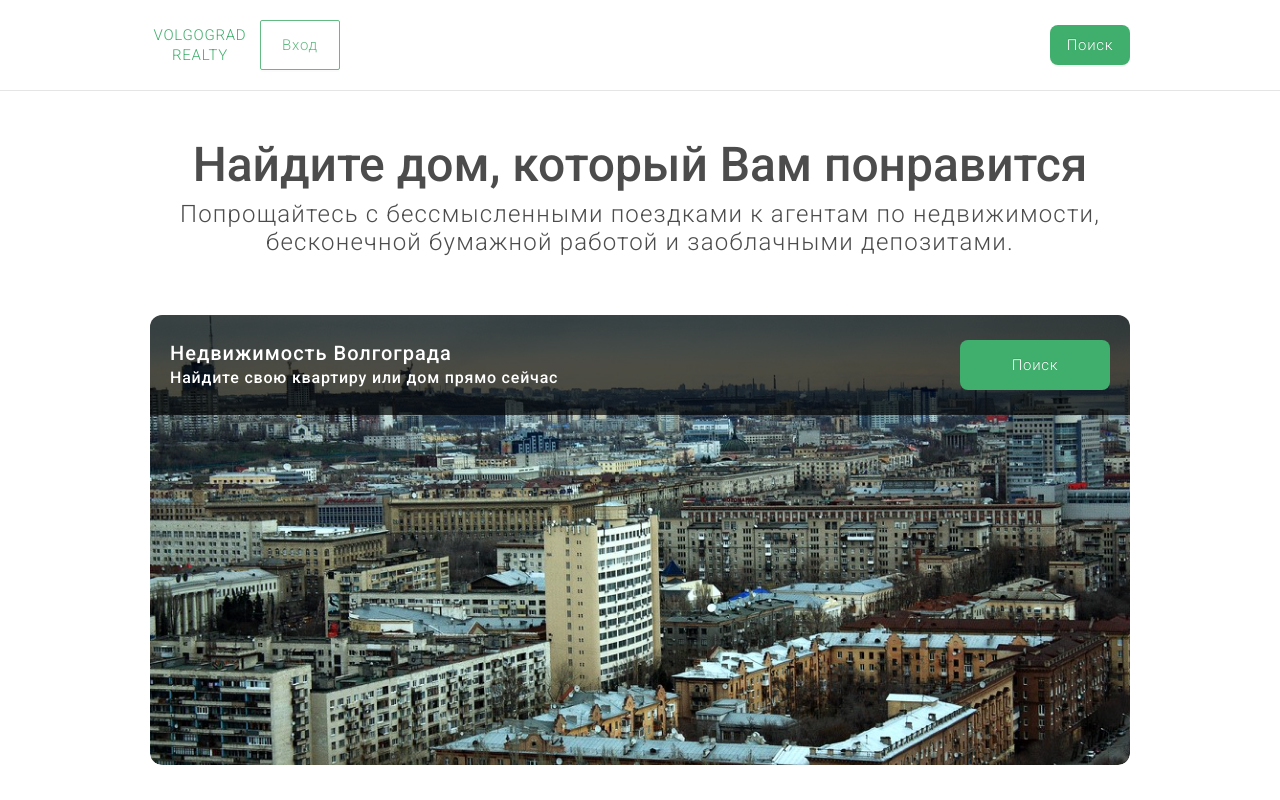
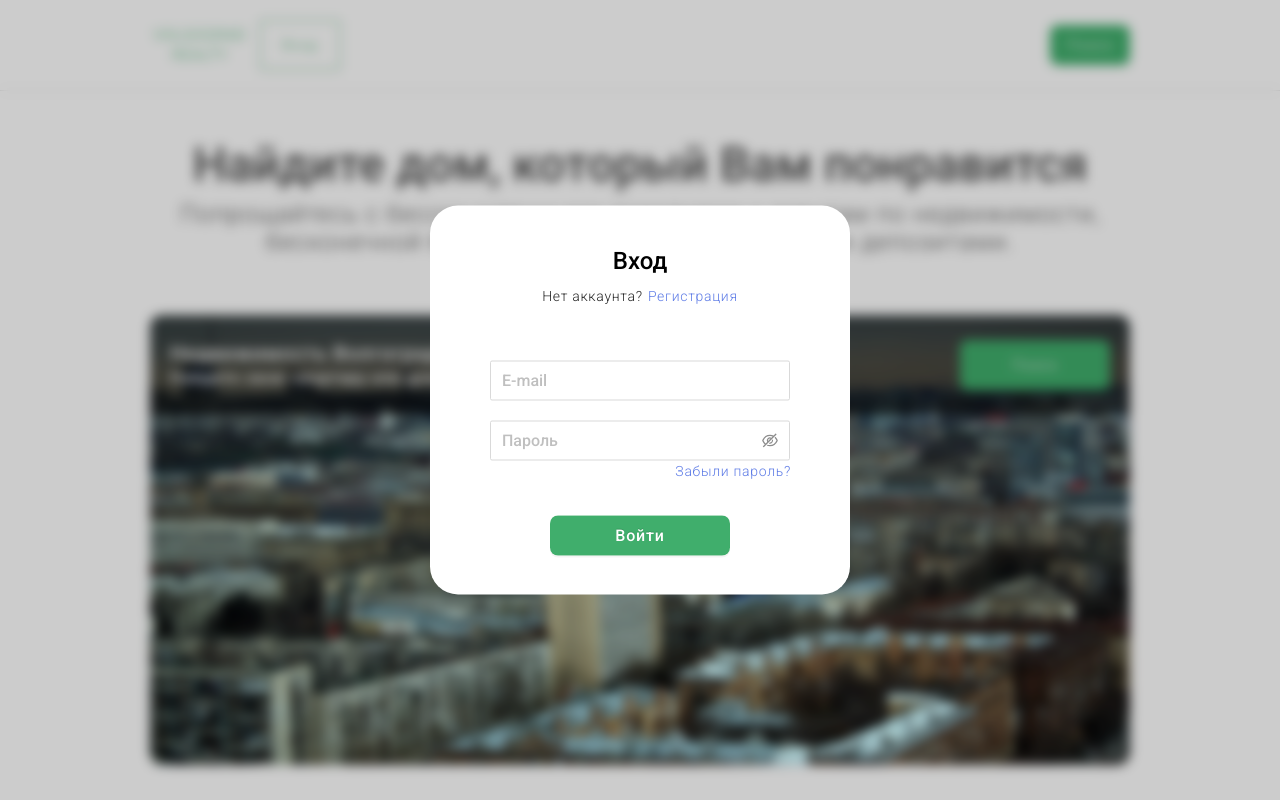
Before and after one commit to Sergey1888888/diplom, a React (Create React App) app: page / in a window 1280 px wide. Both pictures are taken after a click on the button "Вход". Shown: the top 800 px of the page. Built offline with nearby package versions, Linux system fonts and the light colour scheme.

Commit message:
login form

```diff
--- a/package.json
+++ b/package.json
@@ -11,8 +11,11 @@
     "craco-less": "^1.17.0",
     "react": "^16.14.0",
     "react-dom": "^16.14.0",
+    "react-redux": "^7.2.1",
     "react-router-dom": "^5.2.0",
-    "react-scripts": "3.4.3"
+    "react-scripts": "3.4.3",
+    "redux": "^4.0.5",
+    "redux-thunk": "^2.3.0"
   },
   "scripts": {
     "start": "craco start",
--- a/src/App.js
+++ b/src/App.js
@@ -4,17 +4,52 @@ import "./App.less";
 import Header from "./components/Header/Header";
 import Line from "./components/Line/Line";
 import Main from "./components/Main/Main";
+import { setIsClicked } from "./redux/actions";
+import { connect } from "react-redux";
+import Login from "./components/Modals/Login/Login";
 
-function App() {
+class App extends React.Component {
+	state = {
+		showLogin: false,
+	};
+
+	onLoginClicked = () => {
+		this.setState({
+			showLogin: true,
+		});
+	};
+
+	onLoginBackgroundClick = (e) => {
+		if (!e.target.closest(".loginForm")) {
+			this.setState({
+				showLogin: false,
+			});
+		}
+	};
+
+	render() {
 		return (
 			<div className="App">
 				<div className="column_wrap">
-				<Header />
+					{this.state.showLogin && (
+						<Login onLoginBackgroundClick={this.onLoginBackgroundClick} />
+					)}
+					<Header onLoginClicked={this.onLoginClicked} />
 					<Line />
+					{/* Clicked ? {this.props.isClicked ? "YEP" : "NOPE"} */}
+					{/* <button onClick={() => this.props.setIsClicked()}>CLICK</button> */}
 					<Route exact path="/" render={() => <Main />} />
 				</div>
 			</div>
 		);
 	}
+}
 
+// const mapStateToProps = (state) => {
+// 	return {
+// 		isClicked: state.app.isClicked,
+// 	};
+// };
+
+// export default connect(mapStateToProps, { setIsClicked })(App);
 export default App;
--- a/src/components/Header/Header.jsx
+++ b/src/components/Header/Header.jsx
@@ -3,14 +3,14 @@ import React from "react";
 import { Link } from "react-router-dom";
 import "./Header.css";
 
-const Header = () => {
+const Header = ({onLoginClicked}) => {
 	return (
 		<div className="header">
 			<div className="logoLoginWrapper">
 				<Link to="/" className="logo">
 					Volgograd realty
 				</Link>
-				<Button className="login" type="default" ghost>
+				<Button onClick={onLoginClicked} className="login" type="default" ghost>
 					Вход
 				</Button>
 			</div>
--- /dev/null
+++ b/src/components/Modals/Login/Login.css
@@ -0,0 +1,165 @@
+.background {
+    position: absolute;
+    width: 100vw;
+    height: 100vh;
+    left: 0px;
+    top: 0px;
+    background: rgba(0, 0, 0, 0.2);
+    backdrop-filter: blur(6px);
+    /* Note: backdrop-filter has minimal browser support */
+    z-index: 2;
+}
+
+
+.loginForm {
+    position: absolute;
+    top: 50%;
+    left: 50%;
+    transform: translate(-50%, -50%);
+    width: 420px;
+    height: 389px;
+    background: #FFFFFF;
+    border-radius: 28px;
+    z-index: 3;
+}
+
+.registration {
+    height: 490px;
+}
+
+.loginFormRel {
+    position: relative;
+    width: 100%;
+    height: 100%;
+}
+
+.loginForm_title {
+    position: absolute;
+    width: 180px;
+    height: 32px;
+    left: 120px;
+    top: 39px;
+    font-family: Roboto;
+    font-style: normal;
+    font-weight: 500;
+    font-size: 24px;
+    line-height: 32px;
+    text-align: center;
+    color: #000000;
+    margin-bottom: 9px;
+    cursor: default;
+}
+
+.loginForm_title__wrap {
+    position: absolute;
+    width: 220px;
+    height: 20px;
+    top: 80px;
+    left: 100px;
+    display: flex;
+    align-items: center;
+    justify-content: center;
+    cursor: default;
+}
+
+.reg {
+    color: rgba(24, 67, 219, 0.7);
+    cursor: pointer;
+    margin-left: 5px;
+}
+
+.reg:hover {
+    color: rgba(24, 67, 219, 1);
+}
+
+.log {
+    color: rgba(64, 174, 108, 0.7);
+    cursor: pointer;
+    margin-left: 5px;
+}
+
+.log:hover {
+    color: rgba(64, 174, 108, 1);
+}
+
+.lfAfterTitileText {
+    font-family: Roboto;
+    font-style: normal;
+    font-weight: 300;
+    font-size: 14px;
+    line-height: 22px;
+    text-align: center;
+    letter-spacing: 0.05em;
+}
+
+.loginForm_input {
+    width: 300px;
+    height: 40px;
+    font-family: Roboto;
+    font-style: normal;
+    font-weight: normal;
+    font-size: 16px;
+    line-height: 24px;
+}
+
+.fio {
+    left: 60px;
+    top: 155px;
+}
+
+.phone {
+    left: 60px;
+    top: 155px;
+}
+
+.email {
+    left: 60px;
+    top: 155px;
+}
+
+.password {
+    left: 60px;
+    top: 155px;
+}
+
+.mb20 {
+    margin-bottom: 20px;
+}
+
+.loginForm_forgotPass {
+    position: absolute;
+    width: 116px;
+    height: 22px;
+    left: 245px;
+    bottom: 113px;
+    font-family: Roboto;
+    font-style: normal;
+    font-weight: 300;
+    font-size: 14px;
+    line-height: 22px;
+    text-align: right;
+    letter-spacing: 0.05em;
+    color: rgba(24, 67, 219, 0.7);
+    cursor: pointer;
+}
+
+.loginForm_forgotPass:hover {
+    color: rgba(24, 67, 219, 1);
+}
+
+.loginFormBtn {
+    position: absolute;
+    width: 180px;
+    height: 40px;
+    left: 120px;
+    bottom: 39px;
+    border-radius: 8px;
+    font-family: Roboto;
+    font-style: normal;
+    font-weight: 500;
+    font-size: 16px;
+    line-height: 24px;
+    text-align: center;
+    letter-spacing: 0.05em;
+    color: #FFFFFF;
+}
--- /dev/null
+++ b/src/components/Modals/Login/Login.jsx
@@ -0,0 +1,79 @@
+import { Button, Input } from "antd";
+import React, { useState } from "react";
+import "./Login.css";
+
+const Login = ({onLoginBackgroundClick}) => {
+	const [isReg, setIsReg] = useState(false);
+	return (
+		<div onClick={onLoginBackgroundClick} className="background">
+			<div className={"loginForm" + (isReg ? " registration" : "")}>
+				<div className="loginFormRel">
+					{isReg ? (
+						<>
+							<div className="loginForm_title noselect">Регистрация</div>
+							<div className="loginForm_title__wrap noselect">
+								<span className="lfAfterTitileText">Есть аккаунт?</span>
+								<span
+									onClick={() => setIsReg(false)}
+									className="log lfAfterTitileText"
+								>
+									Вход
+								</span>
+							</div>
+							<Input
+								className="loginForm_input fio mb20"
+								placeholder="ФИО"
+								allowClear
+							/>
+							<Input
+								className="loginForm_input phone mb20"
+								placeholder="Номер телефона"
+								allowClear
+							/>
+							<Input
+								className="loginForm_input email mb20"
+								placeholder="E-mail"
+								allowClear
+							/>
+							<Input.Password
+								className="loginForm_input password"
+								placeholder="Пароль"
+							/>
+							<Button className="loginFormBtn" type="primary">
+								Продолжить
+							</Button>
+						</>
+					) : (
+						<>
+							<div className="loginForm_title noselect">Вход</div>
+							<div className="loginForm_title__wrap noselect">
+								<span className="lfAfterTitileText">Нет аккаунта?</span>
+								<span
+									onClick={() => setIsReg(true)}
+									className="reg lfAfterTitileText"
+								>
+									Регистрация
+								</span>
+							</div>
+							<Input
+								className="loginForm_input email mb20"
+								placeholder="E-mail"
+								allowClear
+							/>
+							<Input.Password
+								className="loginForm_input password"
+								placeholder="Пароль"
+							/>
+							<div className="loginForm_forgotPass">Забыли пароль?</div>
+							<Button className="loginFormBtn" type="primary">
+								Войти
+							</Button>
+						</>
+					)}
+				</div>
+			</div>
+		</div>
+	);
+};
+
+export default Login;
--- a/src/index.js
+++ b/src/index.js
@@ -5,12 +5,16 @@ import App from "./App";
 import * as serviceWorker from "./serviceWorker";
 import { BrowserRouter } from "react-router-dom";
 import { ConfigProvider } from "antd";
-import ru_RU from 'antd/es/locale/ru_RU';
+import ru_RU from "antd/es/locale/ru_RU";
+import { Provider } from "react-redux";
+import store from "./redux/store";
 
 ReactDOM.render(
 	<ConfigProvider locale={ru_RU}>
 		<BrowserRouter>
-			<App />
+			<Provider store={store}>
+				<App />
+			</Provider>
 		</BrowserRouter>
 	</ConfigProvider>,
 	document.getElementById("root")
--- /dev/null
+++ b/src/redux/actions.js
@@ -0,0 +1,3 @@
+export const CLICKED_SUCCESS = "CLICKED_SUCCESS";
+
+export const setIsClicked = () => ({ type: CLICKED_SUCCESS });
--- /dev/null
+++ b/src/redux/reducer.js
@@ -0,0 +1,16 @@
+const { CLICKED_SUCCESS } = require("./actions");
+
+const initialState = {
+	isClicked: false,
+};
+
+const reducer = (state = initialState, action) => {
+	switch (action.type) {
+		case CLICKED_SUCCESS:
+			return { ...state, isClicked: true };
+		default:
+			return state;
+	}
+};
+
+export default reducer;
--- /dev/null
+++ b/src/redux/store.js
@@ -0,0 +1,11 @@
+import { combineReducers, createStore, applyMiddleware } from "redux";
+import thunkMiddleware from "redux-thunk";
+import reducer from "./reducer";
+
+const reducers = combineReducers({
+	app: reducer,
+});
+
+const store = createStore(reducers, applyMiddleware(thunkMiddleware));
+window.store = store;
+export default store;
```
Also changed, not shown: 1 other file (tests, documents, lock files or other folders). Lines whose indentation alone changed are shown as unchanged.
